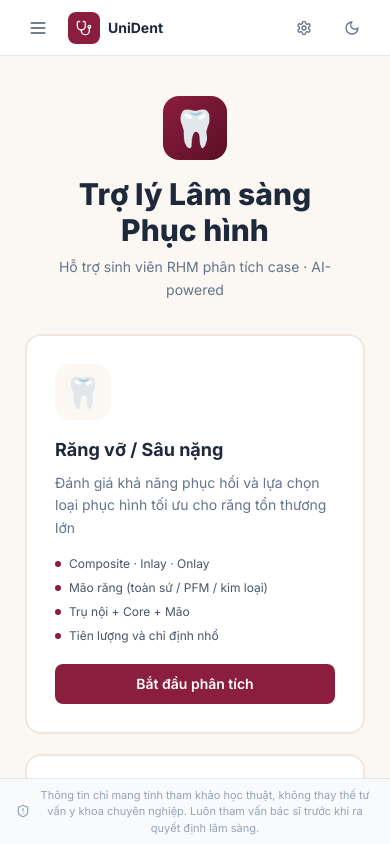
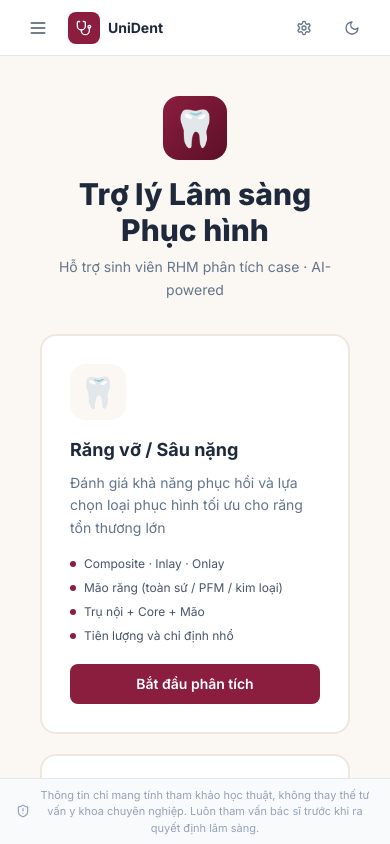
Before and after one commit to thanhtrung1207/medical-edu-agent, a Next.js app in the folder frontend/: page / in a window 390 px wide. Built offline with nearby package versions, Linux system fonts and the light colour scheme; no server answers.

Commit message:
fix(scenario-card): responsive width prevents horizontal overflow at 375px

```diff
--- a/frontend/src/components/home/ScenarioCard.tsx
+++ b/frontend/src/components/home/ScenarioCard.tsx
@@ -19,7 +19,7 @@ export default function ScenarioCard({
   return (
     <Link
       href={href}
-      className="group block w-[340px] bg-white rounded-2xl p-7 cursor-pointer border-2 border-borderSoft transition-all hover:shadow-lg hover:shadow-primary/20 hover:-translate-y-1 hover:border-primary"
+      className="group block w-full max-w-[340px] bg-white rounded-2xl p-7 cursor-pointer border-2 border-borderSoft transition-all hover:shadow-lg hover:shadow-primary/20 hover:-translate-y-1 hover:border-primary"
     >
       <div className="w-14 h-14 bg-cream rounded-2xl flex items-center justify-center text-3xl mb-4">
         {icon}
```
